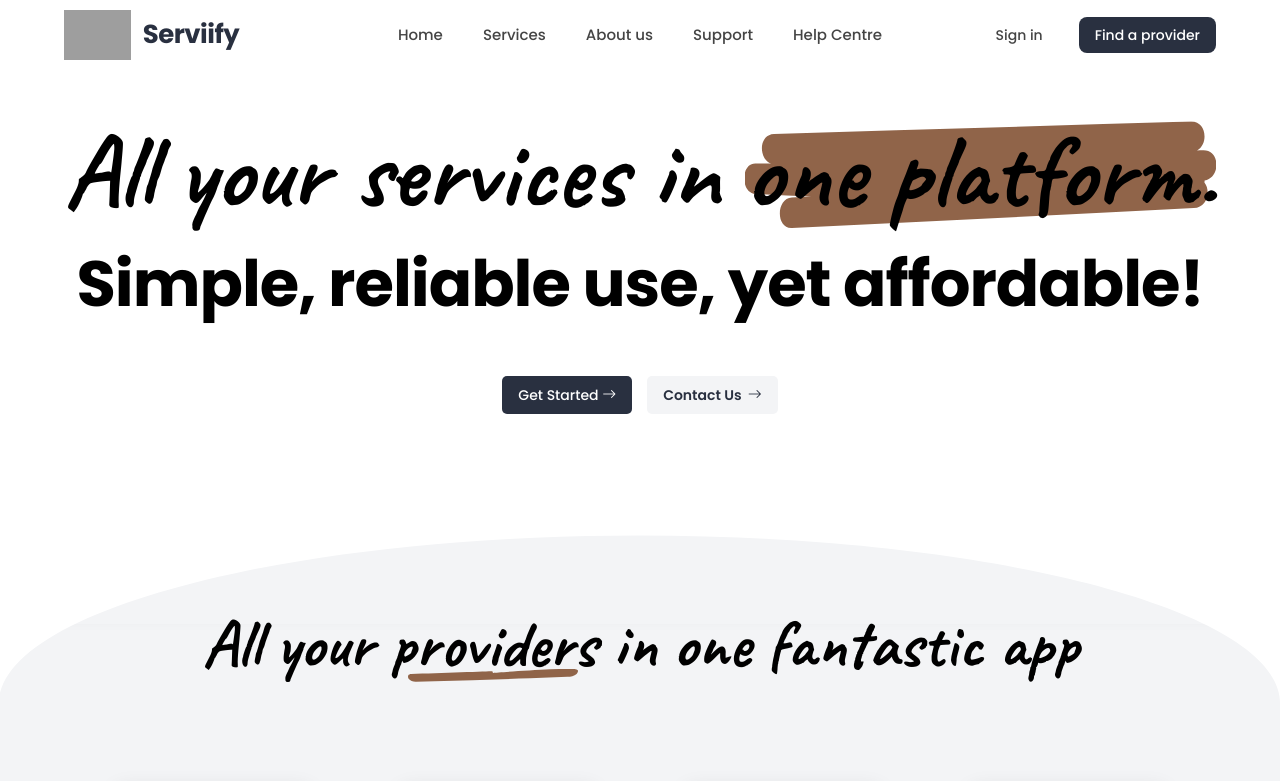
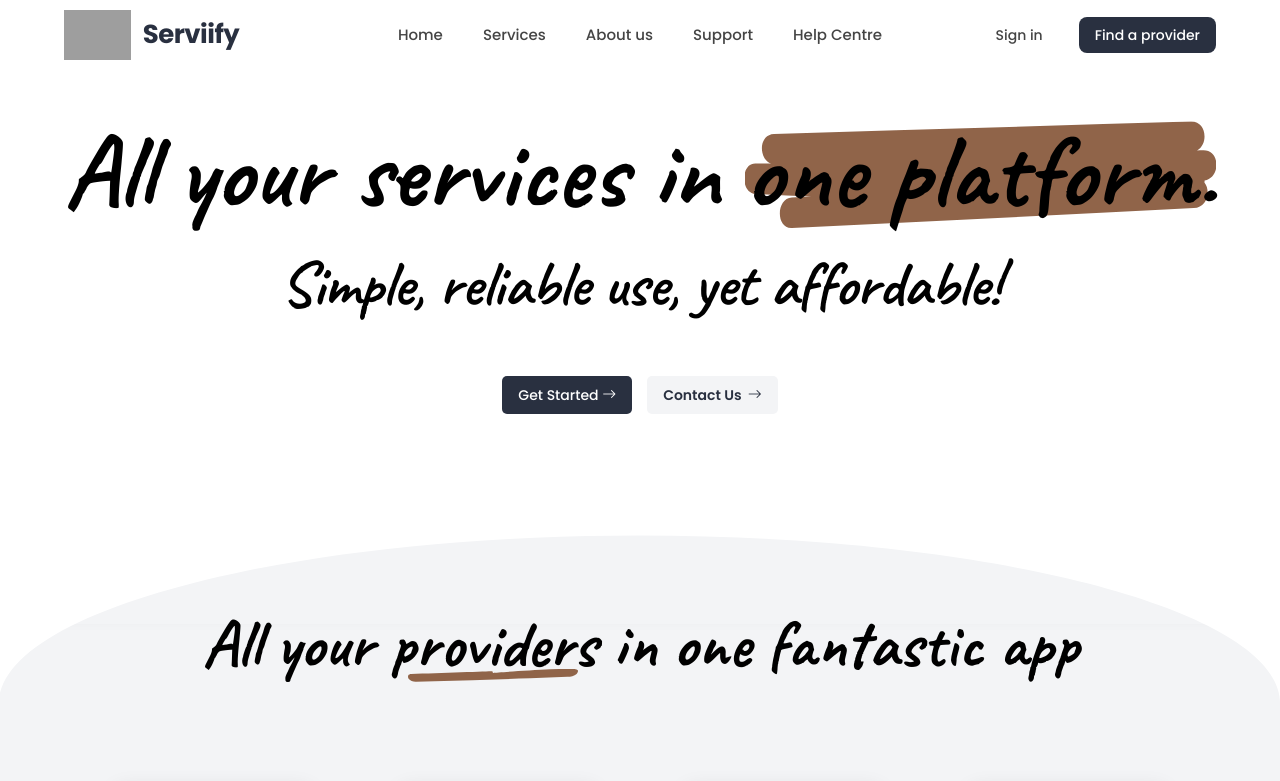
Before and after one commit to Mkayzw/serviify-website, a React (Vite) app: page / in a window 1280 px wide. Shown: the top 781 px of the page. Built offline with nearby package versions, Linux system fonts and the light colour scheme; grey boxes are pictures that could not be loaded.

Commit message:
font fix

```diff
--- a/src/styles/Hero.css
+++ b/src/styles/Hero.css
@@ -109,10 +109,15 @@ body, html {
   font-weight: 640;
   color: #000000;
   margin-bottom: 40px;
-  font-family: 'Caveat';
+  font-family: 'Caveat' !important;
+  font-optical-sizing: auto;
   letter-spacing: -1px;
   text-shadow: none;
   transform: none;
+}
+
+.hero-subheading span {
+  font-family: inherit !important;
 }
 
 .highlight {
```
